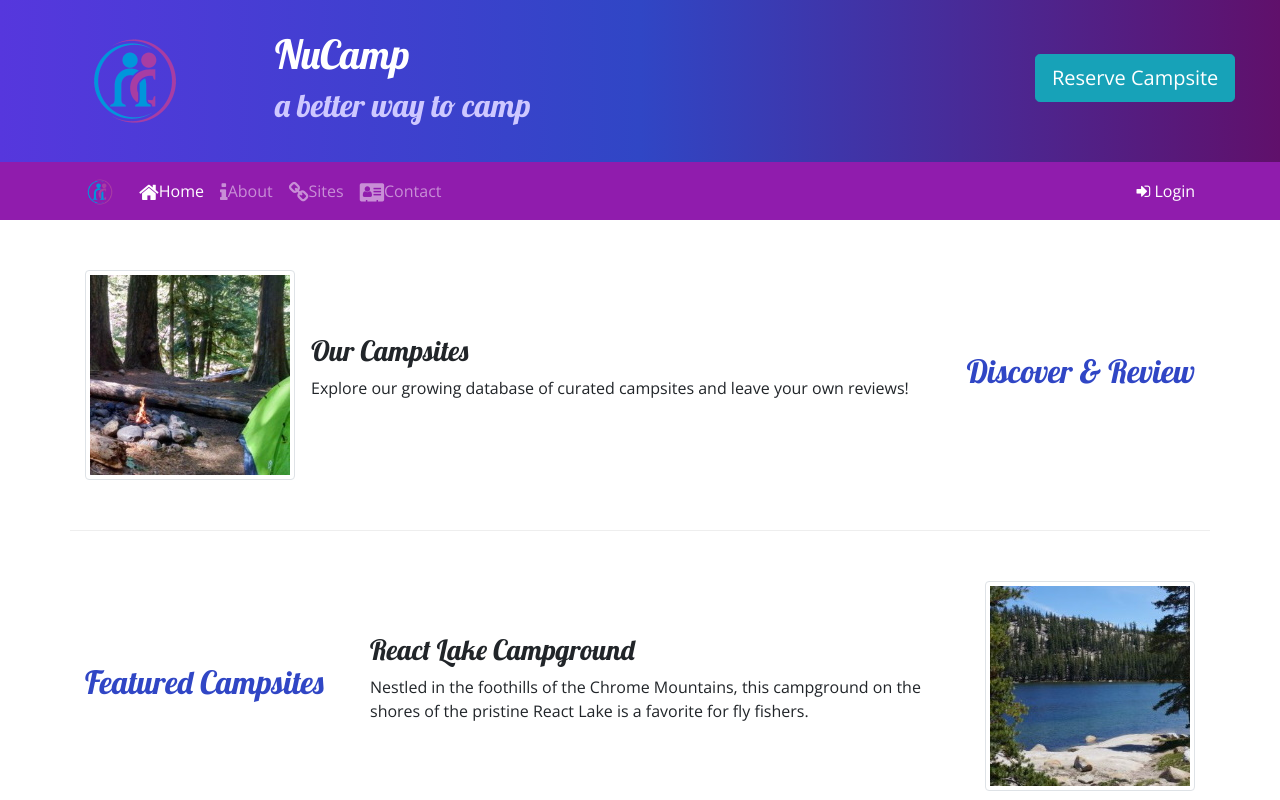
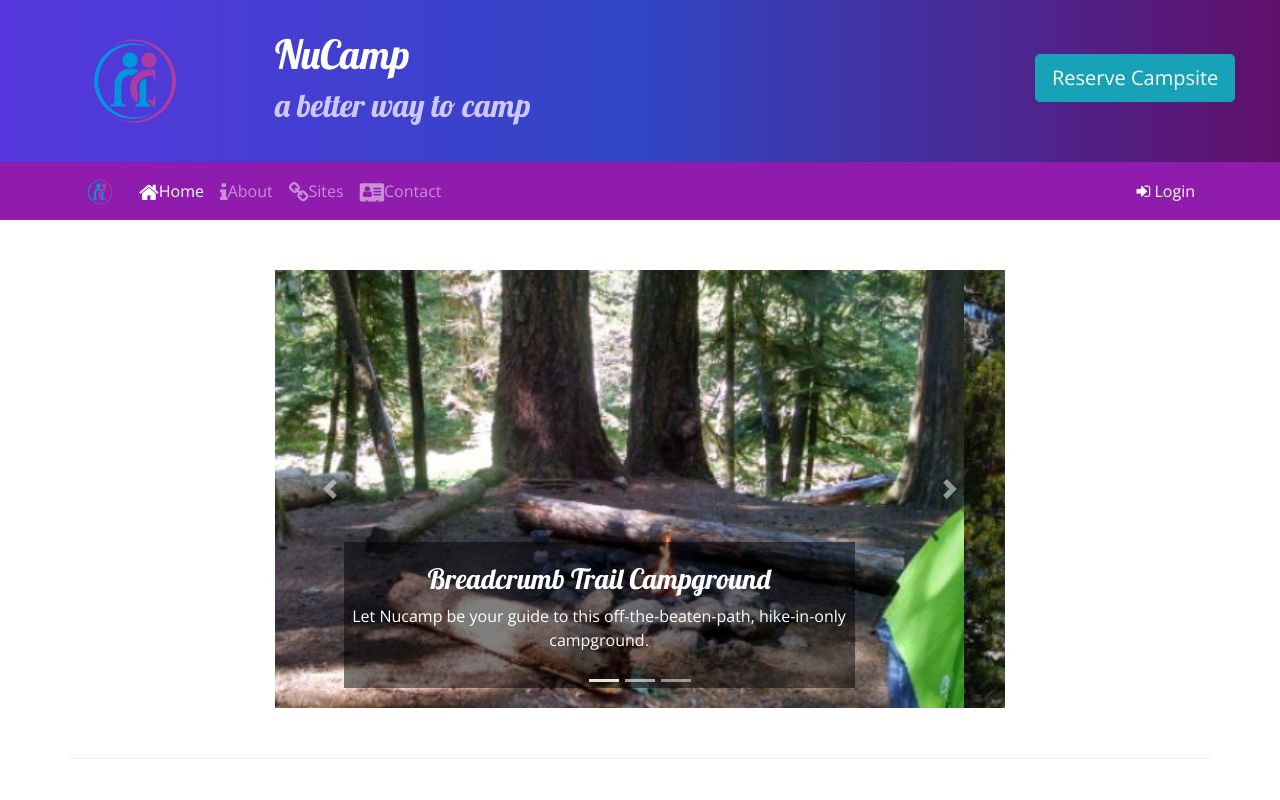
Before and after one commit to AmandaShuman/nucampsite, a website: page index.html in a window 1280 px wide. Shown: the top 800 px of the page. Drawn offline with nearby package versions, Linux system fonts and the light colour scheme.

Commit message:
Carousel

```diff
--- a/css/styles.css
+++ b/css/styles.css
@@ -40,3 +40,11 @@ a, a:hover {
 .navbar-dark {
     background-color: #901CAD;
 }
+
+.carousel-caption {
+    background-color: rgba(0, 0, 0, .5);
+}
+
+.carousel {
+    border: #5637DD;
+}
--- a/index.html
+++ b/index.html
@@ -97,6 +97,48 @@
     </div>
 
     <div class="container">
+      <div class="row row-content">
+        <div class="col-md-8 mx-auto">
+          <div id="homeCarousel" class="carousel slide" data-ride="carousel">
+            <ol class="carousel-indicators">
+              <li data-target="#homeCarousel" data-slide-to="0" class="active"></li>
+              <li data-target="#homeCarousel" data-slide-to="1"></li>
+              <li data-target="#homeCarousel" data-slide-to="2"></li>
+            </ol>
+            <div class="carousel-inner">
+              <div class="carousel-item active">
+                <img class="d-block w-100" src="img/breadcrumb-trail.jpg" alt="Breadcrumb Trail Campground" />
+                <div class="carousel-caption">
+                  <h3>Breadcrumb Trail Campground</h3>
+                  <p class="d-none d-sm-block">Let Nucamp be your guide to this off-the-beaten-path, hike-in-only campground.</p>
+                </div>
+              </div>
+              <div class="carousel-item">
+                <img class="d-block w-100" src="img/react-lake.jpg" alt="React Lake Campground" />
+                <div class="carousel-caption">
+                  <h3>React Lake Campground</h3>
+                  <p class="d-none d-sm-block">Nestled in the foothills of the Chrome Mountains, this campground on the shores of the pristine React Lake is a favorite for fly fishers.</p>
+                </div>
+              </div>
+              <div class="carousel-item">
+                <img class="d-block w-100" src="img/chrome-river.jpg" alt="Chrome River Campground" />
+                <div class="carousel-caption">
+                  <h3>Chrom River Campground</h3>
+                  <p class="d-none d-sm-block">Spend a few sunny days and starry nights beneath a canopy of old-growth firs at this enchanting spot by the Chrome River</p>
+                </div>
+              </div>
+            </div>
+            <a class="carousel-control-prev" href="#homeCarousel" role="button" data-slide="prev">
+              <span class="carousel-control-prev-icon"></span>
+              <span class="sr-only">Previous</span>
+            </a>
+            <a class="carousel-control-next" href="#homeCarousel" role="button" data-slide="next">
+              <span class="carousel-control-next-icon"></span>
+              <span class="sr-only">Next</span>
+            </a>
+          </div>
+        </div>
+      </div>
       <div class="row row-content align-items-center">
         <div class="col-sm-4 order-sm-last col-md-3">
           <h2 class="text-sm-right">Discover & Review</h2>
```
Also changed, not shown: 1 other file.
